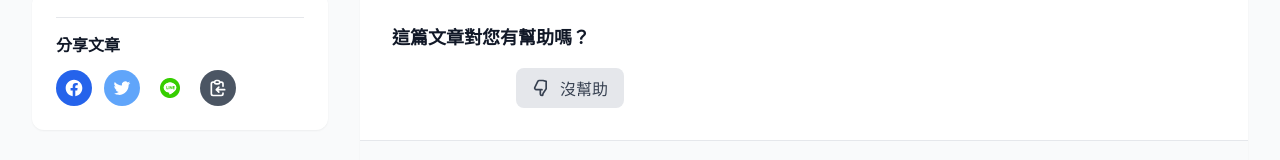
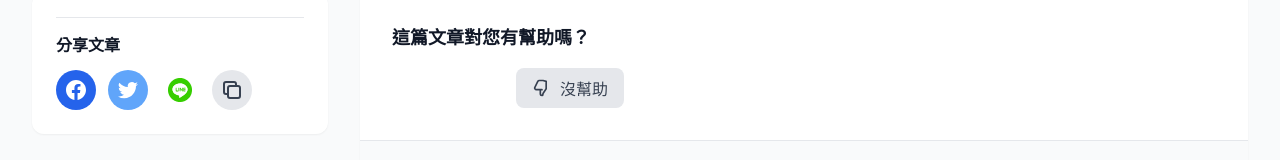
Before and after one commit to zellhuang0503/liyulaw_website, a React (Vite) app in the folder client/: page /knowledge/1/1 in a window 1280 px wide. Shown: the part 419-579 px from the top of the page. Built offline with nearby package versions, Linux system fonts and the light colour scheme.

Commit message:
調整所有社交媒體分享按鈕的大小，使其保持一致

```diff
--- a/client/src/components/ShareArticle.tsx
+++ b/client/src/components/ShareArticle.tsx
@@ -42,6 +42,12 @@ const ShareArticle: React.FC<ShareArticleProps> = ({ title, url }) => {
     tap: { scale: 0.95 }
   };
 
+  // 按鈕共用樣式
+  const buttonStyle = {
+    width: '40px',
+    height: '40px'
+  };
+
   return (
     <div className="pt-4 border-t border-gray-200">
       <h3 className="font-semibold text-gray-900 mb-3">分享文章</h3>
@@ -54,10 +60,11 @@ const ShareArticle: React.FC<ShareArticleProps> = ({ title, url }) => {
           whileHover="hover"
           whileTap="tap"
           onClick={shareToFacebook}
-          className="p-2 bg-blue-600 text-white rounded-full hover:bg-blue-700 transition-colors share-button"
+          className="p-2 bg-blue-600 text-white rounded-full hover:bg-blue-700 transition-colors share-button flex items-center justify-center"
+          style={buttonStyle}
           aria-label="分享到 Facebook"
         >
-          <svg className="w-5 h-5" fill="currentColor" viewBox="0 0 24 24" aria-hidden="true">
+          <svg className="w-6 h-6" fill="currentColor" viewBox="0 0 24 24" aria-hidden="true">
             <path fillRule="evenodd" d="M22 12c0-5.523-4.477-10-10-10S2 6.477 2 12c0 4.991 3.657 9.128 8.438 9.878v-6.987h-2.54V12h2.54V9.797c0-2.506 1.492-3.89 3.777-3.89 1.094 0 2.238.195 2.238.195v2.46h-1.26c-1.243 0-1.63.771-1.63 1.562V12h2.773l-.443 2.89h-2.33v6.988C18.343 21.128 22 16.991 22 12z" clipRule="evenodd" />
           </svg>
         </motion.button>
@@ -69,10 +76,11 @@ const ShareArticle: React.FC<ShareArticleProps> = ({ title, url }) => {
           whileHover="hover"
           whileTap="tap"
           onClick={shareToTwitter}
-          className="p-2 bg-blue-400 text-white rounded-full hover:bg-blue-500 transition-colors share-button"
+          className="p-2 bg-blue-400 text-white rounded-full hover:bg-blue-500 transition-colors share-button flex items-center justify-center"
+          style={buttonStyle}
           aria-label="分享到 Twitter"
         >
-          <svg className="w-5 h-5" fill="currentColor" viewBox="0 0 24 24" aria-hidden="true">
+          <svg className="w-6 h-6" fill="currentColor" viewBox="0 0 24 24" aria-hidden="true">
             <path d="M8.29 20.251c7.547 0 11.675-6.253 11.675-11.675 0-.178 0-.355-.012-.53A8.348 8.348 0 0022 5.92a8.19 8.19 0 01-2.357.646 4.118 4.118 0 001.804-2.27 8.224 8.224 0 01-2.605.996 4.107 4.107 0 00-6.993 3.743 11.65 11.65 0 01-8.457-4.287 4.106 4.106 0 001.27 5.477A4.072 4.072 0 012.8 9.713v.052a4.105 4.105 0 003.292 4.022 4.095 4.095 0 01-1.853.07 4.108 4.108 0 003.834 2.85A8.233 8.233 0 012 18.407a11.616 11.616 0 006.29 1.84" />
           </svg>
         </motion.button>
@@ -84,13 +92,14 @@ const ShareArticle: React.FC<ShareArticleProps> = ({ title, url }) => {
           whileHover="hover"
           whileTap="tap"
           onClick={shareToLine}
-          className="p-2 bg-white rounded-full hover:bg-gray-100 transition-colors share-button"
+          className="p-2 bg-white rounded-full hover:bg-gray-100 transition-colors share-button flex items-center justify-center"
+          style={buttonStyle}
           aria-label="分享到 LINE"
         >
           <img
             src="/images/line.svg"
             alt="分享到 LINE"
-            className="w-5 h-5"
+            className="w-6 h-6"
           />
         </motion.button>
 
@@ -101,26 +110,22 @@ const ShareArticle: React.FC<ShareArticleProps> = ({ title, url }) => {
           whileHover="hover"
           whileTap="tap"
           onClick={copyLink}
-          className="p-2 bg-gray-600 text-white rounded-full hover:bg-gray-700 transition-colors share-button relative"
+          className="p-2 bg-gray-200 text-gray-700 rounded-full hover:bg-gray-300 transition-colors share-button flex items-center justify-center"
+          style={buttonStyle}
           aria-label="複製連結"
         >
-          <svg className="w-5 h-5" fill="none" stroke="currentColor" viewBox="0 0 24 24" xmlns="http://www.w3.org/2000/svg">
-            <path strokeLinecap="round" strokeLinejoin="round" strokeWidth="2" d="M8 5H6a2 2 0 00-2 2v12a2 2 0 002 2h10a2 2 0 002-2v-1M8 5a2 2 0 002 2h2a2 2 0 002-2M8 5a2 2 0 012-2h2a2 2 0 012 2m0 0h2a2 2 0 012 2v3m2 4H10m0 0l3-3m-3 3l3 3" />
+          <svg className="w-6 h-6" fill="none" stroke="currentColor" viewBox="0 0 24 24" xmlns="http://www.w3.org/2000/svg">
+            <path strokeLinecap="round" strokeLinejoin="round" strokeWidth={2} d="M8 16H6a2 2 0 01-2-2V6a2 2 0 012-2h8a2 2 0 012 2v2m-6 12h8a2 2 0 002-2v-8a2 2 0 00-2-2h-8a2 2 0 00-2 2v8a2 2 0 002 2z" />
           </svg>
-
-          {/* 複製成功提示 */}
-          {isCopied && (
-            <motion.div
-              initial={{ opacity: 0, y: 10 }}
-              animate={{ opacity: 1, y: 0 }}
-              exit={{ opacity: 0, y: 10 }}
-              className="absolute bottom-full left-1/2 transform -translate-x-1/2 mb-2 px-2 py-1 bg-gray-800 text-white text-xs rounded whitespace-nowrap"
-            >
-              已複製連結！
-            </motion.div>
-          )}
         </motion.button>
       </div>
+
+      {/* 複製成功提示 */}
+      {isCopied && (
+        <div className="mt-2 text-sm text-green-600 font-medium">
+          連結已複製到剪貼簿！
+        </div>
+      )}
     </div>
   );
 };
```
